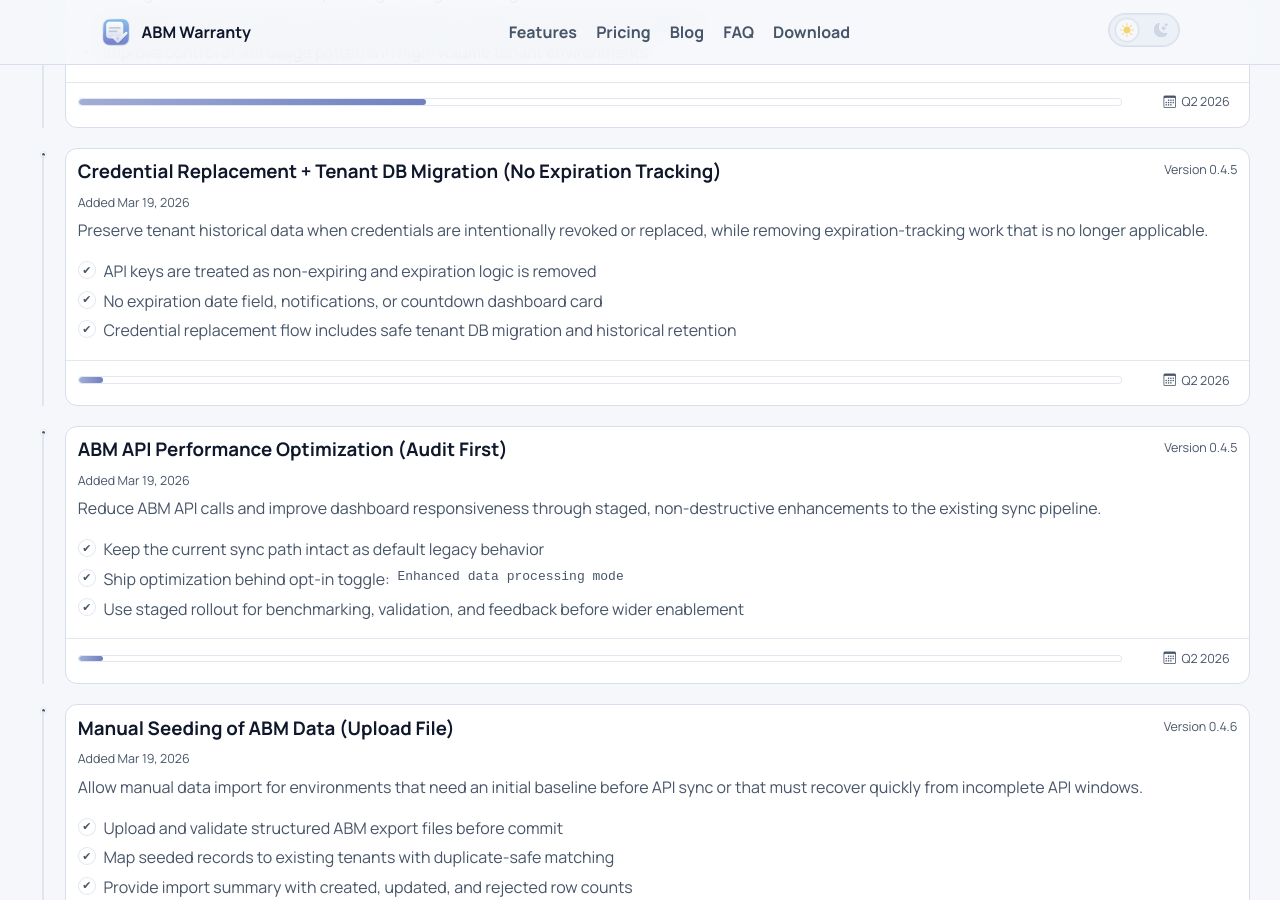
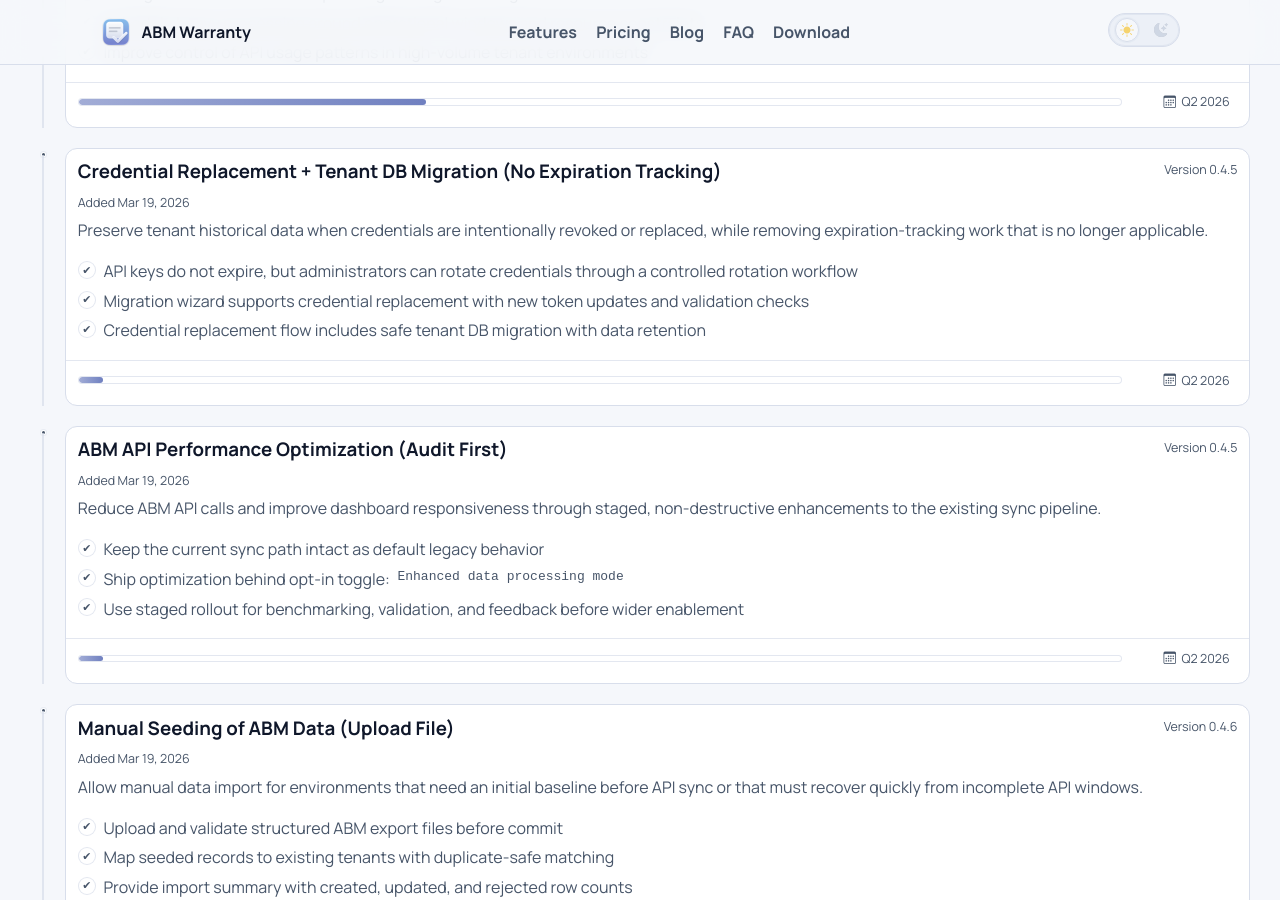
Before and after one commit to jonbrown21/abmwarranty, a Jekyll site: the page built from roadmap.md, in a window 1280 px wide and 900 px high, scrolled down 1944 px. Built offline with Jekyll 4.4.1, drawn with Linux system fonts in a browser that asks for light colours.

Commit message:
chore: checkpoint before roadmap copy updates

```diff
--- a/_includes/sections/roadmap.html
+++ b/_includes/sections/roadmap.html
@@ -133,9 +133,9 @@
           <p class="roadmap-added">Added Mar 19, 2026</p>
           <p>Preserve tenant historical data when credentials are intentionally revoked or replaced, while removing expiration-tracking work that is no longer applicable.</p>
           <ul class="roadmap-list">
-            <li>API keys are treated as non-expiring and expiration logic is removed</li>
-            <li>No expiration date field, notifications, or countdown dashboard card</li>
-            <li>Credential replacement flow includes safe tenant DB migration and historical retention</li>
+            <li>API keys do not expire, but administrators can rotate credentials through a controlled rotation workflow</li>
+            <li>Migration wizard supports credential replacement with new token updates and validation checks</li>
+            <li>Credential replacement flow includes safe tenant DB migration with data retention</li>
           </ul>
           <div class="roadmap-footer">
             <div class="roadmap-footer-progress">
```
